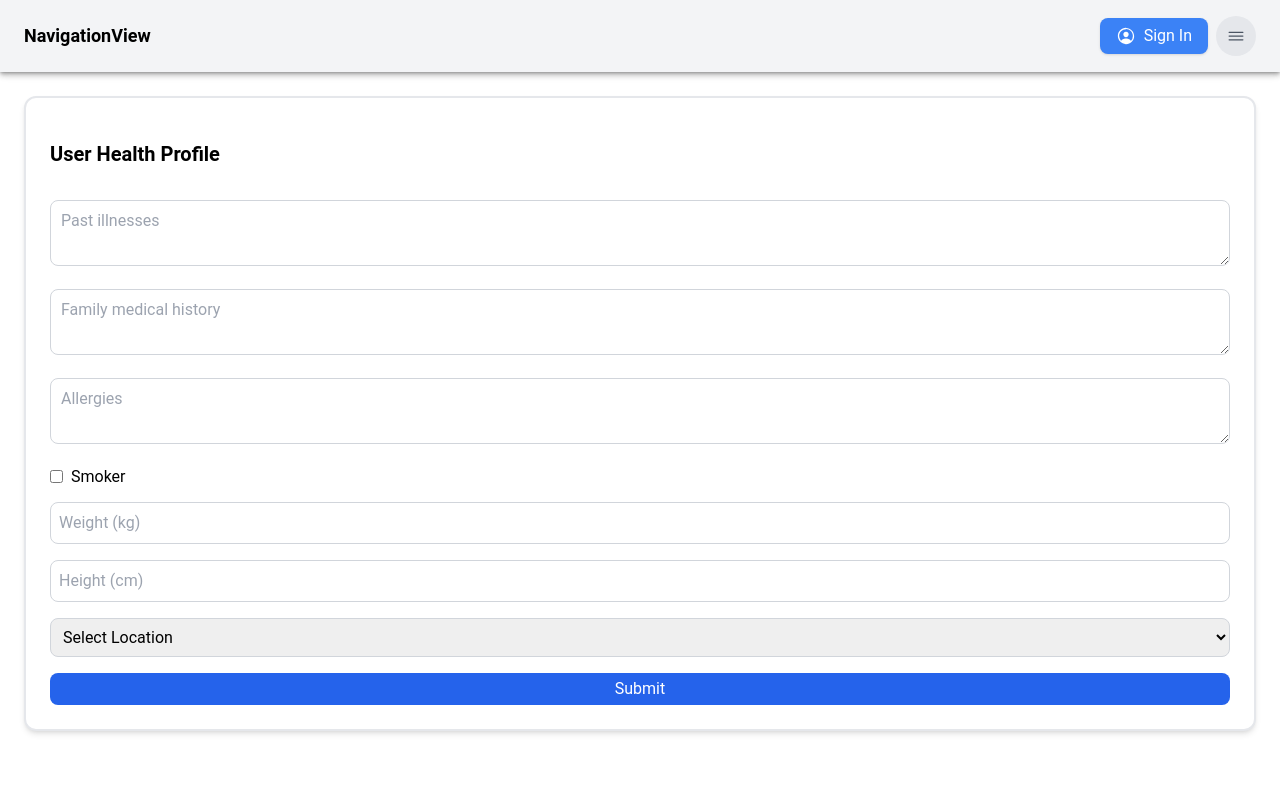
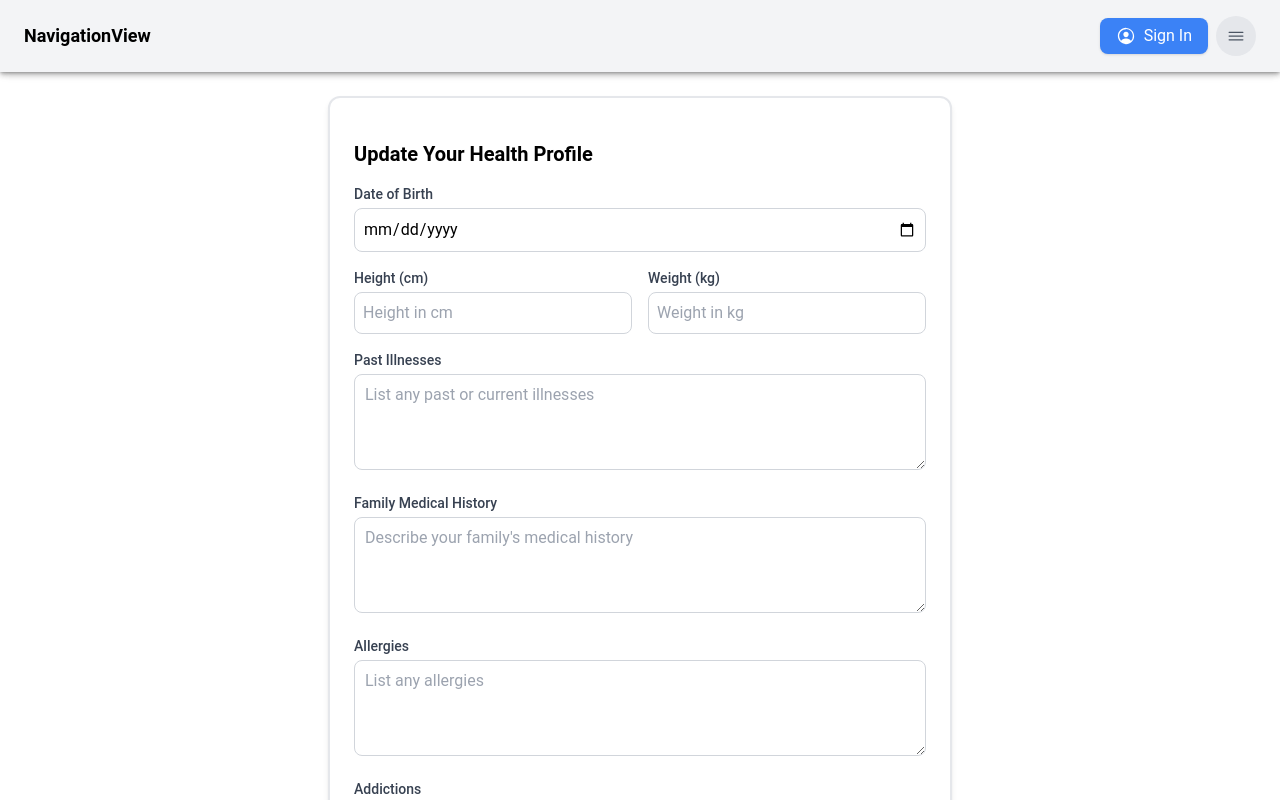
Before and after one commit to DimitarDevP/aiha-frontend, a React (Vite) app: page /Profile in a window 1280 px wide. Built offline with nearby package versions, Linux system fonts and the light colour scheme.

Commit message:
Update and improved state management and flow

```diff
--- a/src/components/User/UserInfo.tsx
+++ b/src/components/User/UserInfo.tsx
@@ -1,17 +1,46 @@
-import React, { useState } from 'react';
+import React, { useState, useEffect } from 'react';
+import { useDispatch, useSelector } from 'react-redux';
+import { RootState } from '../../store';
+import { updateUserProfile } from '../../redux/userAuth/userAuthSlice';
+import { updateUserData } from '../../redux/userAuth/userAuthThunk';
 
 const UserProfileForm = () => {
-  const [formData, setFormData] = useState({
-    illnesses: '',
-    familyHistory: '',
-    allergies: '',
-    isSmoker: false,
-    weight: '',
-    height: '',
-    location: '',
+  const dispatch = useDispatch();
+  const { user } = useSelector((state: RootState) => state.userAuth);
+  const [isLoading, setIsLoading] = useState(false);
+  const [message, setMessage] = useState<{ text: string; type: 'success' | 'error' | null }>({
+    text: '',
+    type: null,
   });
 
+  // Form state initialized with user data from Redux
+  const [formData, setFormData] = useState({
+    date_of_birth: user.date_of_birth || '',
+    height: user.height?.toString() || '',
+    weight: user.weight?.toString() || '',
+    illnesses: user.illnesses || '',
+    allergies: user.allergies || '',
+    addictions: user.addictions || '',
+    family_history: user.family_history || '',
+    location: '',  // Will be populated from lat/lng
+  });
+
+  // Populate locations based on user data
   const locations = ['New York', 'Los Angeles', 'Chicago', 'Houston', 'Miami'];
+
+  // Update form when user data changes in Redux
+  useEffect(() => {
+    setFormData({
+      date_of_birth: user.date_of_birth || '',
+      height: user.height?.toString() || '',
+      weight: user.weight?.toString() || '',
+      illnesses: user.illnesses || '',
+      allergies: user.allergies || '',
+      addictions: user.addictions || '',
+      family_history: user.family_history || '',
+      location: '', // You would need a map from lat/lng to location name
+    });
+  }, [user]);
 
   const handleChange = (e: React.ChangeEvent<HTMLInputElement | HTMLTextAreaElement | HTMLSelectElement>) => {
     const target = e.target as HTMLInputElement;
@@ -22,72 +51,155 @@ const UserProfileForm = () => {
     }));
   };
 
-  const handleSubmit = (e: React.FormEvent) => {
+  const handleSubmit = async (e: React.FormEvent) => {
     e.preventDefault();
-    console.log('Form Submitted:', formData);
+    setIsLoading(true);
+    setMessage({ text: '', type: null });
+
+    // Convert string values to appropriate types
+    const updatedUserData = {
+      date_of_birth: formData.date_of_birth,
+      height: formData.height ? parseFloat(formData.height) : null,
+      weight: formData.weight ? parseFloat(formData.weight) : null,
+      illnesses: formData.illnesses,
+      allergies: formData.allergies,
+      addictions: formData.addictions,
+      family_history: formData.family_history,
+      // Add location handling if needed
+    };
+
+    try {
+      // Dispatch the async thunk action for API update
+      const resultAction = await dispatch(updateUserData(updatedUserData) as any);
+
+      if (updateUserData.fulfilled.match(resultAction)) {
+        // Update successful
+        setMessage({
+          text: 'Profile updated successfully!',
+          type: 'success',
+        });
+
+        // Update local Redux state with the latest user data
+        dispatch(updateUserProfile(updatedUserData));
+      } else {
+        // Update failed
+        setMessage({
+          text: resultAction.payload as string || 'Failed to update profile. Please try again.',
+          type: 'error',
+        });
+      }
+    } catch (error) {
+      setMessage({
+        text: 'An unexpected error occurred. Please try again.',
+        type: 'error',
+      });
+    } finally {
+      setIsLoading(false);
+    }
   };
 
   return (
-    <div className="w-[100%] mx-auto p-6"> {/* 10% more width container */}
+    <div className="max-w-2xl mx-auto p-6">
       <form
         onSubmit={handleSubmit}
-        className="p-6 bg-white rounded-xl border-2 border-gray-200 shadow-md space-y-4" /* Added rounded-xl and border-2 */
+        className="p-6 bg-white rounded-xl border-2 border-gray-200 shadow-md space-y-4"
       >
-        <h2 className="text-xl font-bold mb-4">User Health Profile</h2>
+        <h2 className="text-xl font-bold mb-4">Update Your Health Profile</h2>
 
-        <textarea
-          name="illnesses"
-          placeholder="Past illnesses"
-          value={formData.illnesses}
-          onChange={handleChange}
-          className="w-full border p-2 rounded-lg border-gray-300" /* Added rounded-lg */
-        />
+        {/* Display messages */}
+        {message.text && (
+          <div className={`p-3 rounded-lg ${message.type === 'success' ? 'bg-green-100 text-green-700' : 'bg-red-100 text-red-700'}`}>
+            {message.text}
+          </div>
+        )}
 
-        <textarea
-          name="familyHistory"
-          placeholder="Family medical history"
-          value={formData.familyHistory}
+
+        {/* Date of Birth field */}
+        <div className="space-y-1">
+          <label className="block text-sm font-medium text-gray-700">Date of Birth</label>
+          <input
+            type="date"
+            name="date_of_birth"
+            value={formData.date_of_birth}
             onChange={handleChange}
             className="w-full border p-2 rounded-lg border-gray-300"
           />
+        </div>
 
-        <textarea
-          name="allergies"
-          placeholder="Allergies"
-          value={formData.allergies}
+        {/* Height and Weight in a flex container */}
+        <div className="flex gap-4">
+          <div className="space-y-1 w-1/2">
+            <label className="block text-sm font-medium text-gray-700">Height (cm)</label>
+            <input
+              type="number"
+              name="height"
+              placeholder="Height in cm"
+              value={formData.height}
               onChange={handleChange}
               className="w-full border p-2 rounded-lg border-gray-300"
             />
-
-        <label className="flex items-center space-x-2">
-          <input
-            type="checkbox"
-            name="isSmoker"
-            checked={formData.isSmoker}
-            onChange={handleChange}
-            className="rounded border-gray-300" /* Added rounded */
-          />
-          <span>Smoker</span>
-        </label>
-
+          </div>
+          <div className="space-y-1 w-1/2">
+            <label className="block text-sm font-medium text-gray-700">Weight (kg)</label>
             <input
               type="number"
               name="weight"
-          placeholder="Weight (kg)"
+              placeholder="Weight in kg"
               value={formData.weight}
               onChange={handleChange}
               className="w-full border p-2 rounded-lg border-gray-300"
             />
+          </div>
+        </div>
 
-        <input
-          type="number"
-          name="height"
-          placeholder="Height (cm)"
-          value={formData.height}
+        {/* Medical information fields */}
+        <div className="space-y-1">
+          <label className="block text-sm font-medium text-gray-700">Past Illnesses</label>
+          <textarea
+            name="illnesses"
+            placeholder="List any past or current illnesses"
+            value={formData.illnesses}
             onChange={handleChange}
-          className="w-full border p-2 rounded-lg border-gray-300"
+            className="w-full border p-2 rounded-lg border-gray-300 min-h-24"
           />
+        </div>
 
+        <div className="space-y-1">
+          <label className="block text-sm font-medium text-gray-700">Family Medical History</label>
+          <textarea
+            name="family_history"
+            placeholder="Describe your family's medical history"
+            value={formData.family_history}
+            onChange={handleChange}
+            className="w-full border p-2 rounded-lg border-gray-300 min-h-24"
+          />
+        </div>
+
+        <div className="space-y-1">
+          <label className="block text-sm font-medium text-gray-700">Allergies</label>
+          <textarea
+            name="allergies"
+            placeholder="List any allergies"
+            value={formData.allergies}
+            onChange={handleChange}
+            className="w-full border p-2 rounded-lg border-gray-300 min-h-24"
+          />
+        </div>
+
+        <div className="space-y-1">
+          <label className="block text-sm font-medium text-gray-700">Addictions</label>
+          <textarea
+            name="addictions"
+            placeholder="List any addictions or dependencies"
+            value={formData.addictions}
+            onChange={handleChange}
+            className="w-full border p-2 rounded-lg border-gray-300 min-h-24"
+          />
+        </div>
+
+        {/* Location selector */}
+        <div className="space-y-1">
+          <label className="block text-sm font-medium text-gray-700">Location</label>
           <select
             name="location"
             value={formData.location}
@@ -99,12 +211,17 @@ const UserProfileForm = () => {
               <option key={loc} value={loc}>{loc}</option>
             ))}
           </select>
+        </div>
 
+        {/* Submit button */}
         <button
           type="submit"
-          className="w-full bg-blue-600 text-white px-4 py-2 rounded-lg hover:bg-blue-700 transition-colors"
+          disabled={isLoading}
+          className={`w-full text-white px-4 py-2 rounded-lg transition-colors ${
+            isLoading ? 'bg-blue-400 cursor-not-allowed' : 'bg-blue-600 hover:bg-blue-700'
+          }`}
         >
-          Submit
+          {isLoading ? 'Updating...' : 'Save Changes'}
         </button>
       </form>
     </div>
--- a/src/redux/userAuth/userAuthSlice.ts
+++ b/src/redux/userAuth/userAuthSlice.ts
@@ -6,6 +6,7 @@ import {
   registerUser,
   logoutUser,
   refreshToken,
+  updateUserData,
 } from "./userAuthThunk";
 
 type AuthStatus = 'idle' | 'loading' | 'succeeded' | 'failed';
@@ -87,7 +88,6 @@ const userAuthSlice = createSlice({
       state.user.location_lng = action.payload.lng;
     }
   },
-  // In your userAuthSlice.ts
   extraReducers: (builder) => {
     builder
       // Login
@@ -115,10 +115,7 @@ extraReducers: (builder) => {
       })
       .addCase(registerUser.fulfilled, (state, action) => {
         state.status = 'succeeded';
-      state.isAuthenticated = true;
-      state.access_token = action.payload.access_token;
-      state.refresh_token = action.payload.refresh_token;
-      state.user = action.payload.user;
+        state.error = null;
       })
       .addCase(registerUser.rejected, (state, action) => {
         state.status = 'failed';
@@ -143,6 +140,20 @@ extraReducers: (builder) => {
         state.isAuthenticated = false;
         state.access_token = null;
         state.refresh_token = null;
+      })
+
+      // Update user data
+      .addCase(updateUserData.pending, (state) => {
+        state.status = 'loading';
+        state.error = null;
+      })
+      .addCase(updateUserData.fulfilled, (state, action) => {
+        state.status = 'succeeded';
+        state.user = { ...state.user, ...action.payload };
+      })
+      .addCase(updateUserData.rejected, (state, action) => {
+        state.status = 'failed';
+        state.error = action.payload as string;
       });
   }
 });
@@ -165,6 +176,6 @@ export const {
   manualLogout
 } = userAuthSlice.actions;
 
-export type { UserState };
+export type { UserState, User };
 
 export default persistedUserAuthReducer;
```
Also changed, not shown: src/components/Auth/Register.tsx (+10 -27 lines), src/redux/userAuth/userAuthThunk.ts (+58 -4 lines). Lines whose indentation alone changed are shown as unchanged.
